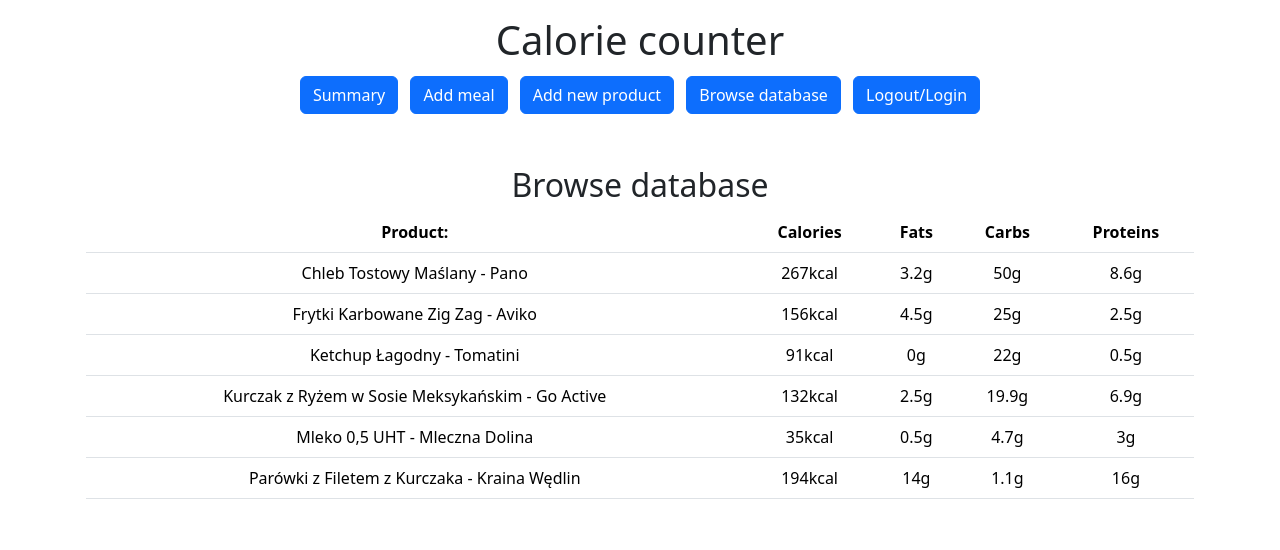
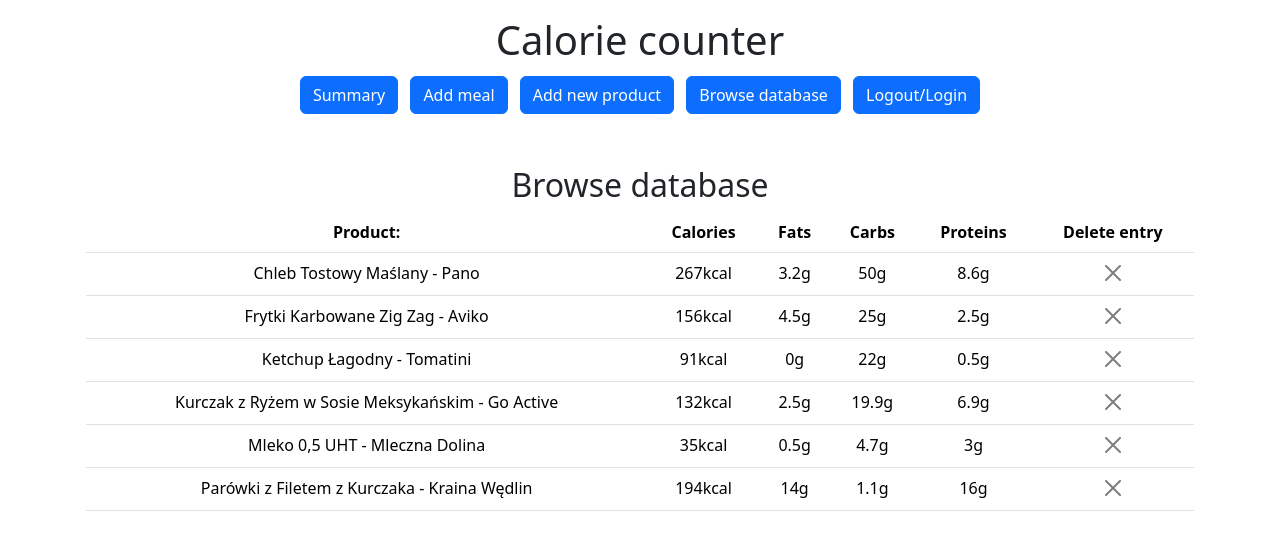
Before and after one commit to rmysliwczyk/Calorie-Counter, a Flask app: page /browsedatabase in a window 1280 px wide. Shown: the top 550 px of the page. Run offline with Flask 3, Linux system fonts and the light colour scheme; a user stored in the database is signed in.

Commit message:
Added the option to delete a product from Browse database view.

```diff
--- a/app.py
+++ b/app.py
@@ -92,9 +92,13 @@
     return redirect("/login")
 
 
-@app.route("/browsedatabase")
+@app.route("/browsedatabase", methods=["GET", "POST"])
 @login_required
 def browsedatabase():
+    if request.method == "POST":
+        cur.execute("DELETE FROM products WHERE id=?",(request.form.get("product_to_delete"),))
+        con.commit()
+
     res = cur.execute("SELECT * FROM products ORDER BY product_name ASC")
     res = res.fetchall()
     return render_template("browsedatabase.htm", products=res)
--- a/templates/browsedatabase.htm
+++ b/templates/browsedatabase.htm
@@ -9,6 +9,7 @@
         <th> Fats </th>
         <th> Carbs </th>
         <th> Proteins </th>
+        <th> Delete entry </th>
     </tr>
 {% for product in products %}
 
@@ -18,6 +19,7 @@
         <td> {{product[3]}}g </td>
         <td> {{product[4]}}g </td>
         <td> {{product[5]}}g </td>
+        <td><form action="/browsedatabase" method="post"><button class="btn-close" id="product_to_delete" name="product_to_delete" value="{{product[0]}}"></button></form></td>
     </tr>
 
 {% endfor %}
```
Also changed, not shown: caloriecounter.db.
